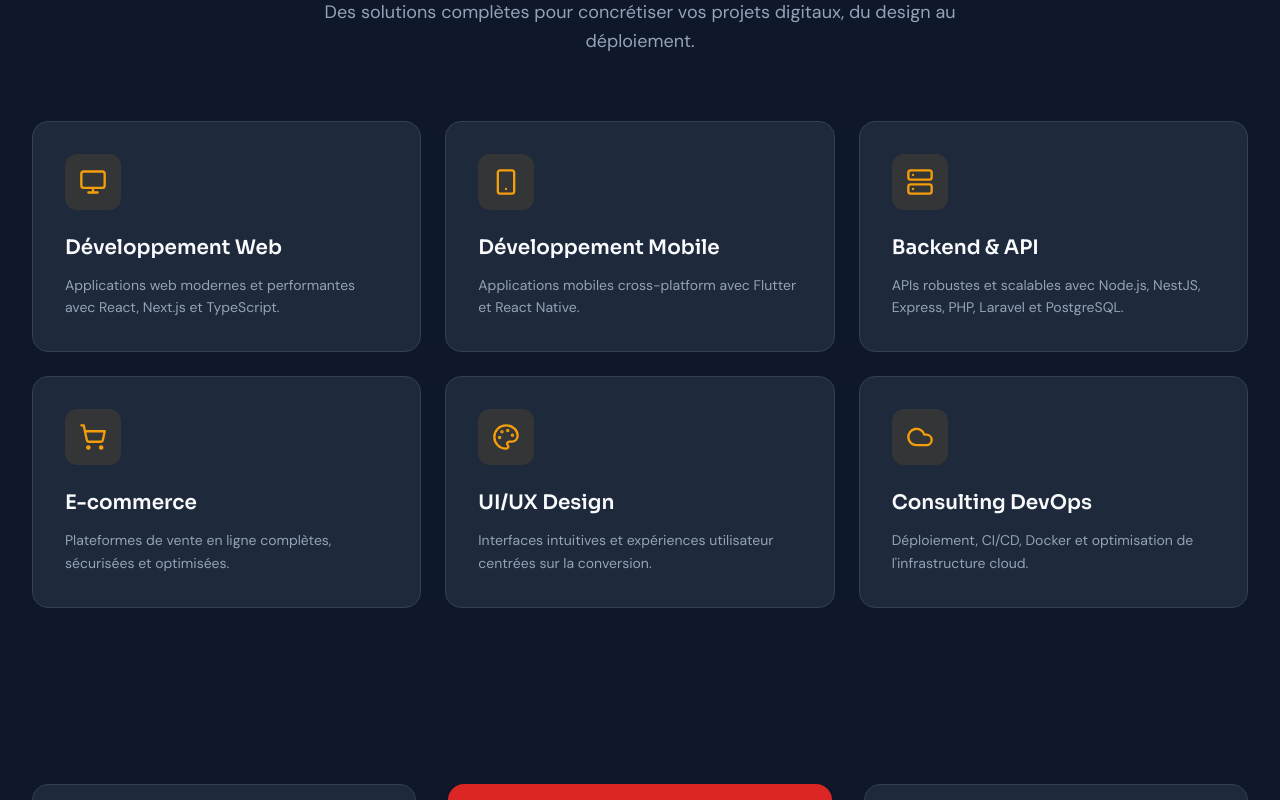
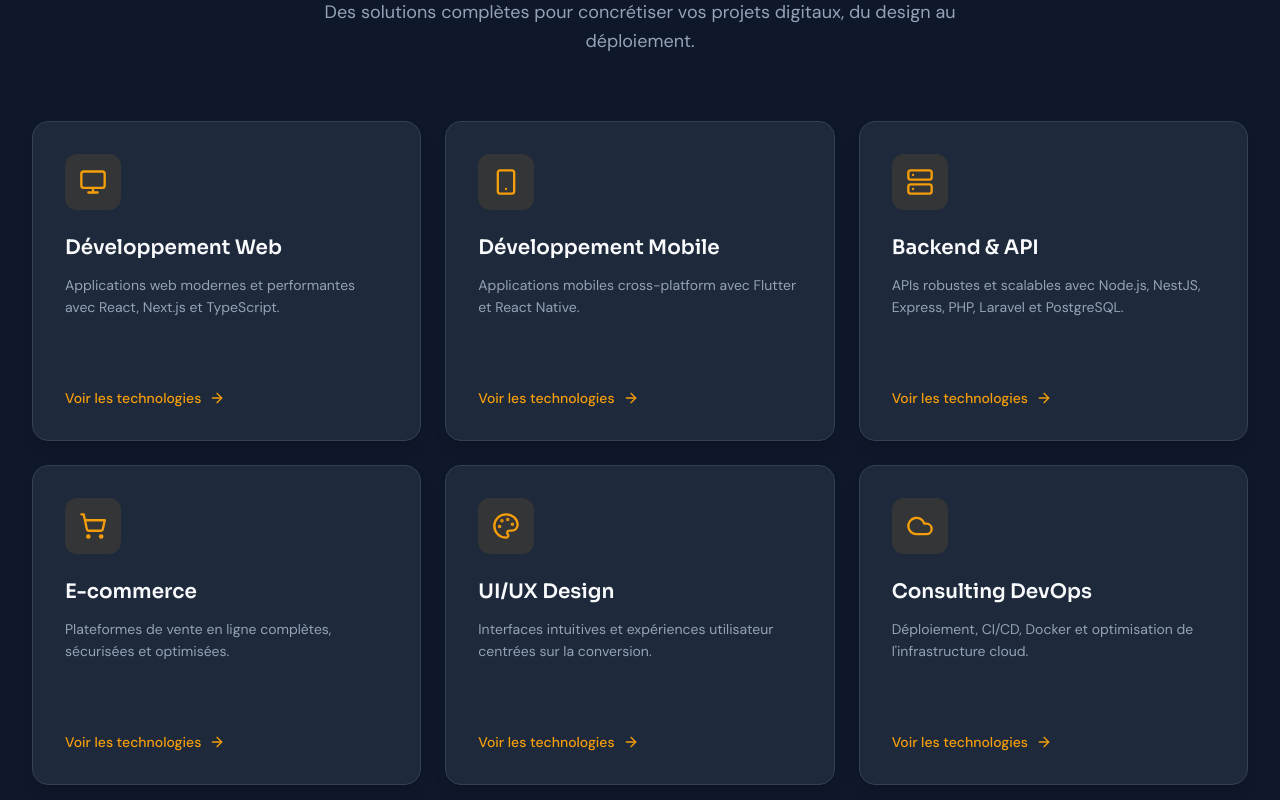
Before and after one commit to IbrahimaISIDev/ibrahima-diallo-portfolio-premium, a Next.js app: page / in a window 1280 px wide. Shown: the part 920-1720 px from the top of the page. Built offline with nearby package versions, Linux system fonts and the light colour scheme.

Commit message:
fix: add missing import for FlippableCard

```diff
--- /dev/null
+++ b/components/sections/FlippableCard.tsx
@@ -0,0 +1,91 @@
+"use client";
+
+import { useState } from "react";
+import { motion } from "framer-motion";
+import { type LucideIcon, ArrowRight } from "lucide-react";
+import { cn } from "@/lib/utils";
+
+interface FlippableCardProps {
+    title: string;
+    description: string;
+    technologies: string[];
+    Icon: LucideIcon;
+}
+
+export default function FlippableCard({
+    title,
+    description,
+    technologies,
+    Icon,
+}: FlippableCardProps) {
+    const [isFlipped, setIsFlipped] = useState(false);
+    const [isAnimating, setIsAnimating] = useState(false);
+
+    function handleFlip() {
+        if (!isAnimating) {
+            setIsFlipped(!isFlipped);
+            setIsAnimating(true);
+        }
+    }
+
+    return (
+        <div
+            className="group relative h-[320px] w-full cursor-pointer perspective-1000"
+            onMouseEnter={() => !isAnimating && setIsFlipped(true)}
+            onMouseLeave={() => !isAnimating && setIsFlipped(false)}
+        >
+            <motion.div
+                className="relative h-full w-full preserve-3d transition-all duration-500"
+                initial={false}
+                animate={{ rotateY: isFlipped ? 180 : 0 }}
+                transition={{ duration: 0.6 }}
+                onAnimationComplete={() => setIsAnimating(false)}
+            >
+                {/* Front Face */}
+                <div className="absolute inset-0 backface-hidden">
+                    <div className="h-full rounded-2xl border border-border bg-surface p-8 shadow-lg transition-colors duration-300 group-hover:border-secondary/50 group-hover:shadow-secondary/5 flex flex-col justify-between">
+                        <div>
+                            <div className="mb-6 flex h-14 w-14 items-center justify-center rounded-xl bg-secondary/10 text-secondary">
+                                {Icon && <Icon size={28} />}
+                            </div>
+                            <h3 className="mb-3 font-display text-xl font-semibold text-foreground">
+                                {title}
+                            </h3>
+                            <p className="text-sm leading-relaxed text-muted">
+                                {description}
+                            </p>
+                        </div>
+
+                        <div className="flex items-center gap-2 text-sm font-medium text-secondary">
+                            Voir les technologies
+                            <ArrowRight size={16} className="transition-transform group-hover:translate-x-1" />
+                        </div>
+
+                        {/* Bottom Accent */}
+                        <div className="absolute bottom-0 left-0 h-1 w-0 bg-gradient-to-r from-secondary to-accent transition-all duration-500 group-hover:w-full" />
+                    </div>
+                </div>
+
+                {/* Back Face */}
+                <div
+                    className="absolute inset-0 backface-hidden"
+                    style={{ transform: "rotateY(180deg)" }}
+                >
+                    <div className="h-full flex flex-col justify-center items-center rounded-2xl border border-secondary bg-surface p-8 shadow-xl text-center bg-gradient-to-br from-surface to-surface-light">
+                        <h4 className="mb-6 font-display text-lg font-bold text-foreground">Technologies</h4>
+                        <div className="flex flex-wrap justify-center gap-2">
+                            {technologies.map((tech) => (
+                                <span
+                                    key={tech}
+                                    className="rounded-full bg-secondary/10 px-3 py-1.5 text-xs font-semibold text-secondary"
+                                >
+                                    {tech}
+                                </span>
+                            ))}
+                        </div>
+                    </div>
+                </div>
+            </motion.div>
+        </div>
+    );
+}
--- a/components/sections/Services.tsx
+++ b/components/sections/Services.tsx
@@ -12,6 +12,7 @@ import {
 } from "lucide-react";
 import { services } from "@/data/services";
 import SectionTitle from "@/components/shared/SectionTitle";
+import FlippableCard from "./FlippableCard";
 import { fadeInUp, staggerContainer } from "@/lib/animations";
 
 const iconMap: Record<string, LucideIcon> = {
@@ -40,33 +41,16 @@ export default function Services() {
           whileInView="visible"
           viewport={{ once: true, amount: 0.1 }}
         >
-          {services.map((service) => {
-            const Icon = iconMap[service.icon];
-            return (
-              <motion.div
-                key={service.title}
-                variants={fadeInUp}
-                whileHover={{ y: -6, transition: { duration: 0.3 } }}
-                className="group relative overflow-hidden rounded-2xl border border-border bg-surface p-8 transition-colors duration-300 hover:border-secondary/50 hover:shadow-xl hover:shadow-secondary/5"
-              >
-                {/* Icon */}
-                <div className="mb-6 flex h-14 w-14 items-center justify-center rounded-xl bg-secondary/10 text-secondary transition-colors duration-300 group-hover:bg-secondary group-hover:text-background">
-                  {Icon && <Icon size={28} />}
-                </div>
-
-                {/* Content */}
-                <h3 className="mb-3 font-display text-xl font-semibold text-foreground">
-                  {service.title}
-                </h3>
-                <p className="text-sm leading-relaxed text-muted">
-                  {service.description}
-                </p>
-
-                {/* Hover accent line */}
-                <div className="absolute bottom-0 left-0 h-1 w-0 bg-gradient-to-r from-secondary to-accent transition-all duration-500 group-hover:w-full" />
-              </motion.div>
-            );
-          })}
+          {services.map((service) => (
+            <motion.div key={service.title} variants={fadeInUp}>
+              <FlippableCard
+                title={service.title}
+                description={service.description}
+                technologies={service.technologies}
+                Icon={iconMap[service.icon]}
+              />
+            </motion.div>
+          ))}
         </motion.div>
       </div>
     </section>
--- a/data/services.ts
+++ b/data/services.ts
@@ -2,6 +2,7 @@ export interface Service {
   title: string;
   description: string;
   icon: string;
+  technologies: string[];
 }
 
 export const services: Service[] = [
@@ -10,35 +11,41 @@ export const services: Service[] = [
     description:
       "Applications web modernes et performantes avec React, Next.js et TypeScript.",
     icon: "Monitor",
+    technologies: ["React", "Next.js", "TypeScript", "Tailwind CSS"],
   },
   {
     title: "Développement Mobile",
     description:
       "Applications mobiles cross-platform avec Flutter et React Native.",
     icon: "Smartphone",
+    technologies: ["Flutter", "Dart", "Firebase", "iOS & Android"],
   },
   {
     title: "Backend & API",
     description:
       "APIs robustes et scalables avec Node.js, NestJS, Express, PHP, Laravel et PostgreSQL.",
     icon: "Server",
+    technologies: ["NestJS", "Node.js", "PostgreSQL", "Laravel", "PHP"],
   },
   {
     title: "E-commerce",
     description:
       "Plateformes de vente en ligne complètes, sécurisées et optimisées.",
     icon: "ShoppingCart",
+    technologies: ["Stripe", "WooCommerce", "Next.js Commerce", "CMS"],
   },
   {
     title: "UI/UX Design",
     description:
       "Interfaces intuitives et expériences utilisateur centrées sur la conversion.",
     icon: "Palette",
+    technologies: ["Figma", "Prototypage", "Design Systems", "User Testing"],
   },
   {
     title: "Consulting DevOps",
     description:
       "Déploiement, CI/CD, Docker et optimisation de l'infrastructure cloud.",
     icon: "Cloud",
+    technologies: ["Docker", "GitHub Actions", "AWS", "Vercel"],
   },
 ];
```
